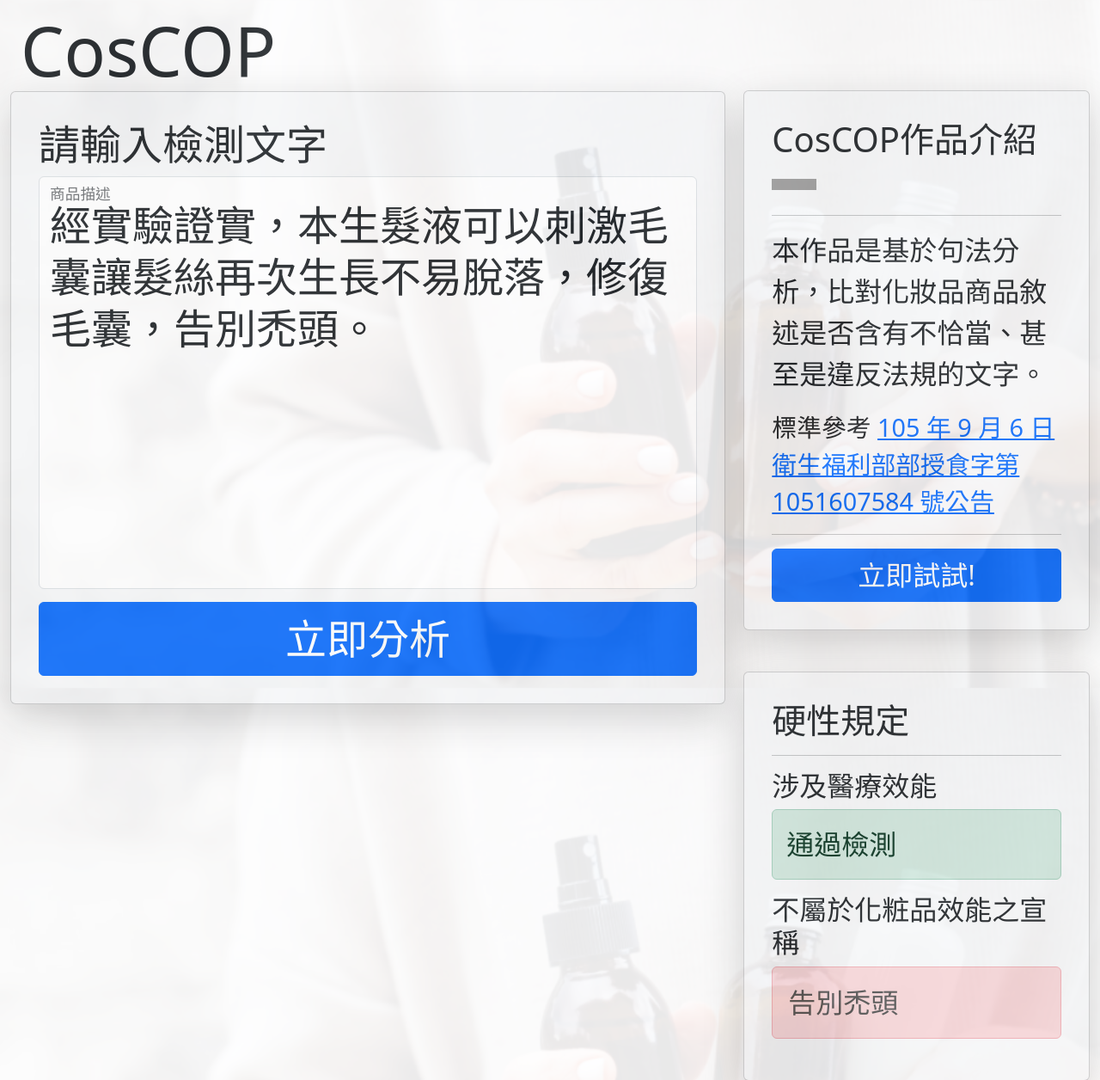
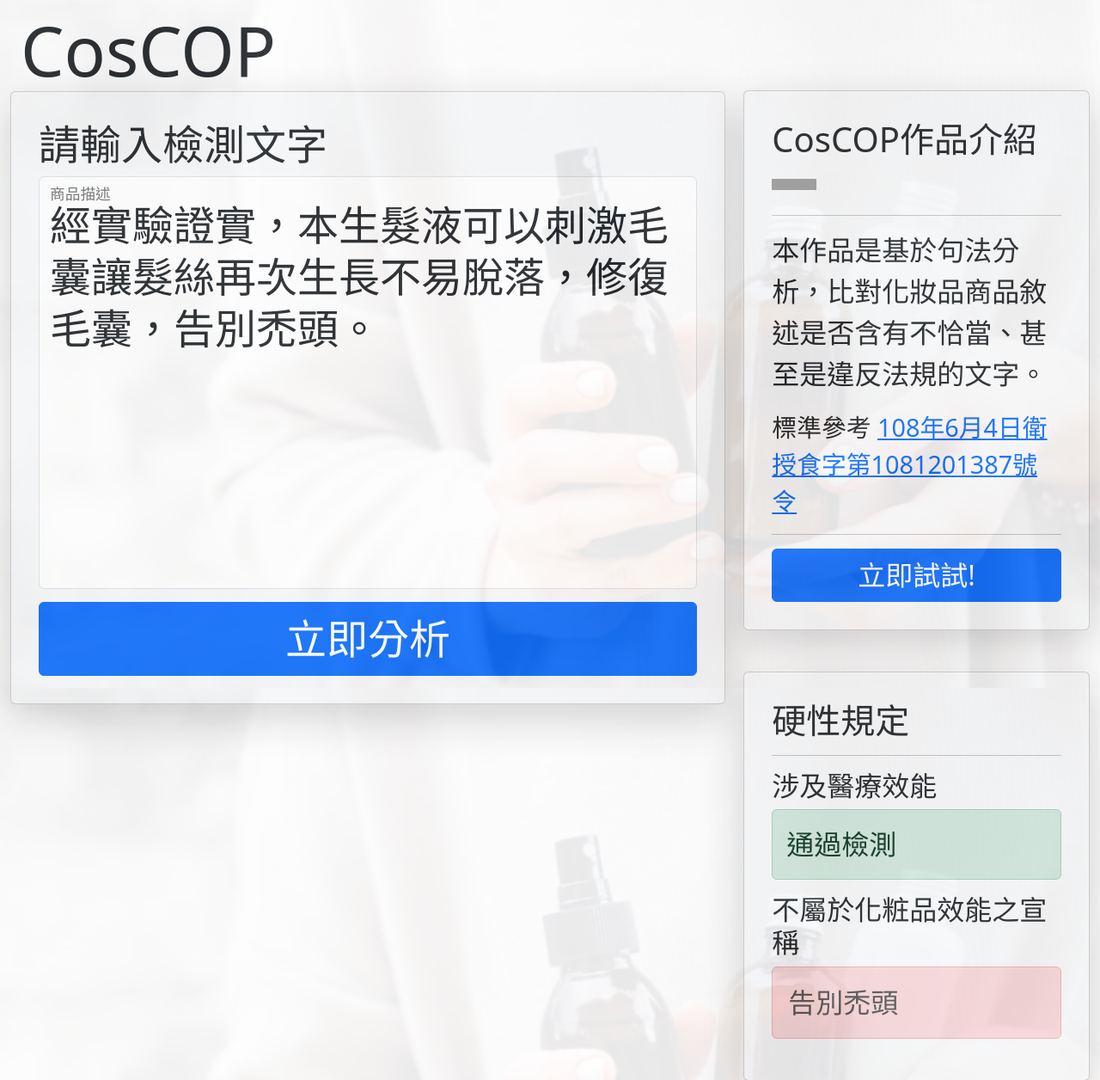
Before and after one commit to Grammyship/CosCOP, a Python web app: template flask/templates/index.html in a window 1280 px wide. Shown: the top 1256 px of the page at 86% size. Run offline with Jinja, Linux system fonts and the light colour scheme; the template is opened without the code that fills it, so the values that code supplies are empty; some libraries are stand-ins or nearby versions; grey boxes are pictures that could not be loaded.

Commit message:
Update ref law

```diff
--- a/flask/templates/index.html
+++ b/flask/templates/index.html
@@ -88,7 +88,7 @@
                                         <hr/>
                                         <p style="font-size: 200%;">本作品是基於句法分析，比對化妝品商品敘述是否含有不恰當、甚至是違反法規的文字。</p>
                                         <span class="card-title" style="font-size: 180%;">標準參考
-                                            <a target="_blank" href="https://www.health.ntpc.gov.tw/archive/health_ntpc/6/file/%E8%A1%A81%E5%8C%96%E7%B2%A7%E5%93%81%E5%BE%97%E5%AE%A3%E7%A8%B1%E8%A9%9E%E5%8F%A5%E4%BE%8B%E7%A4%BA%E5%8F%8A%E4%B8%8D%E9%81%A9%E7%95%B6%E5%AE%A3%E7%A8%B1%E8%A9%9E%E5%8F%A5%E4%BE%8B%E7%A4%BA.pdf">105 年 9 月 6 日衛生福利部部授食字第 1051607584 號公告</a>
+                                            <a target="_blank" href="https://law.moj.gov.tw/LawClass/LawAll.aspx?pcode=L0030099">108年6月4日衛授食字第1081201387號令</a>
                                         </span>
                                         <hr/>
                                         <span id="logger" style="font-size: 200%;"></span>
```
